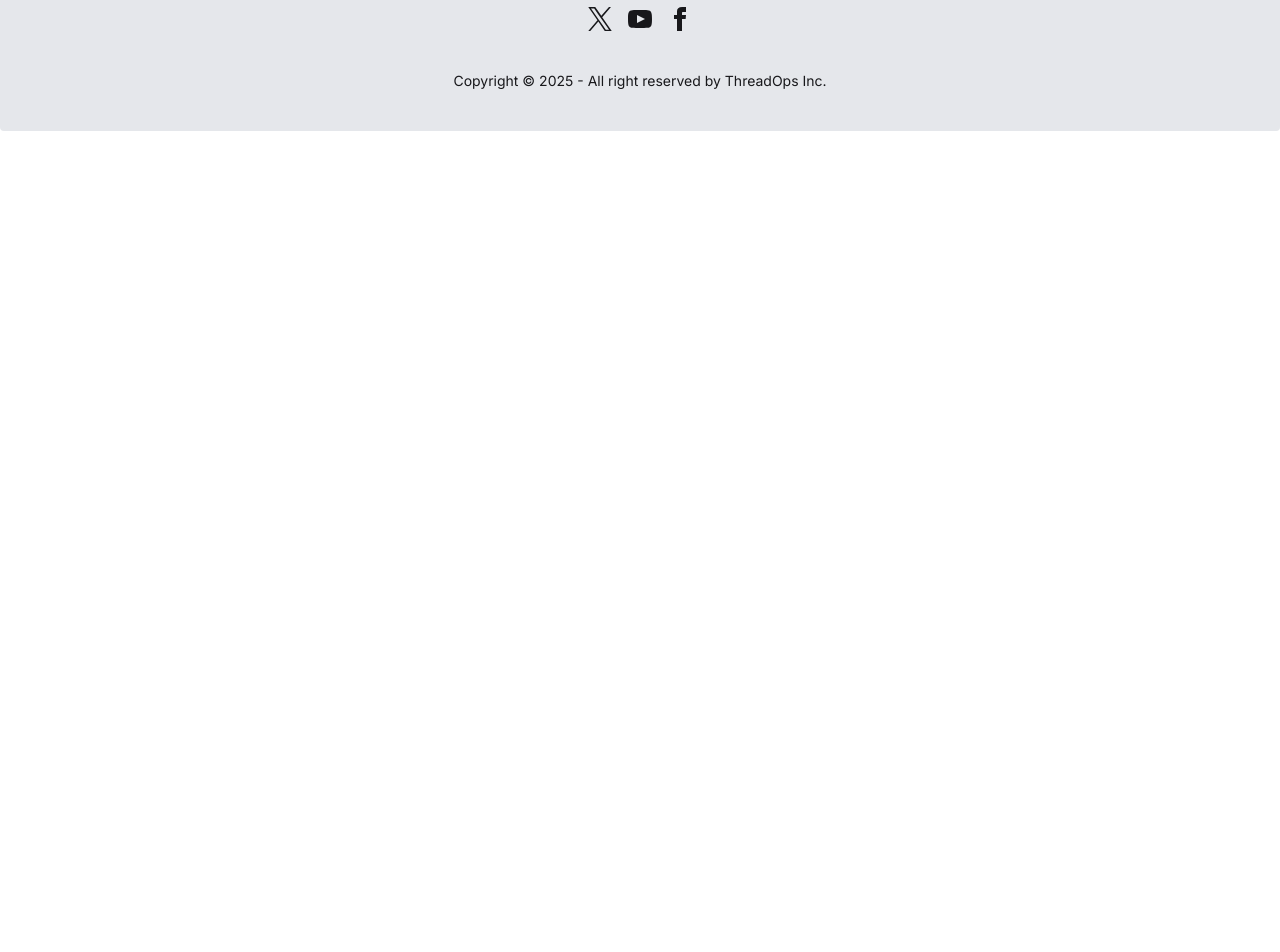
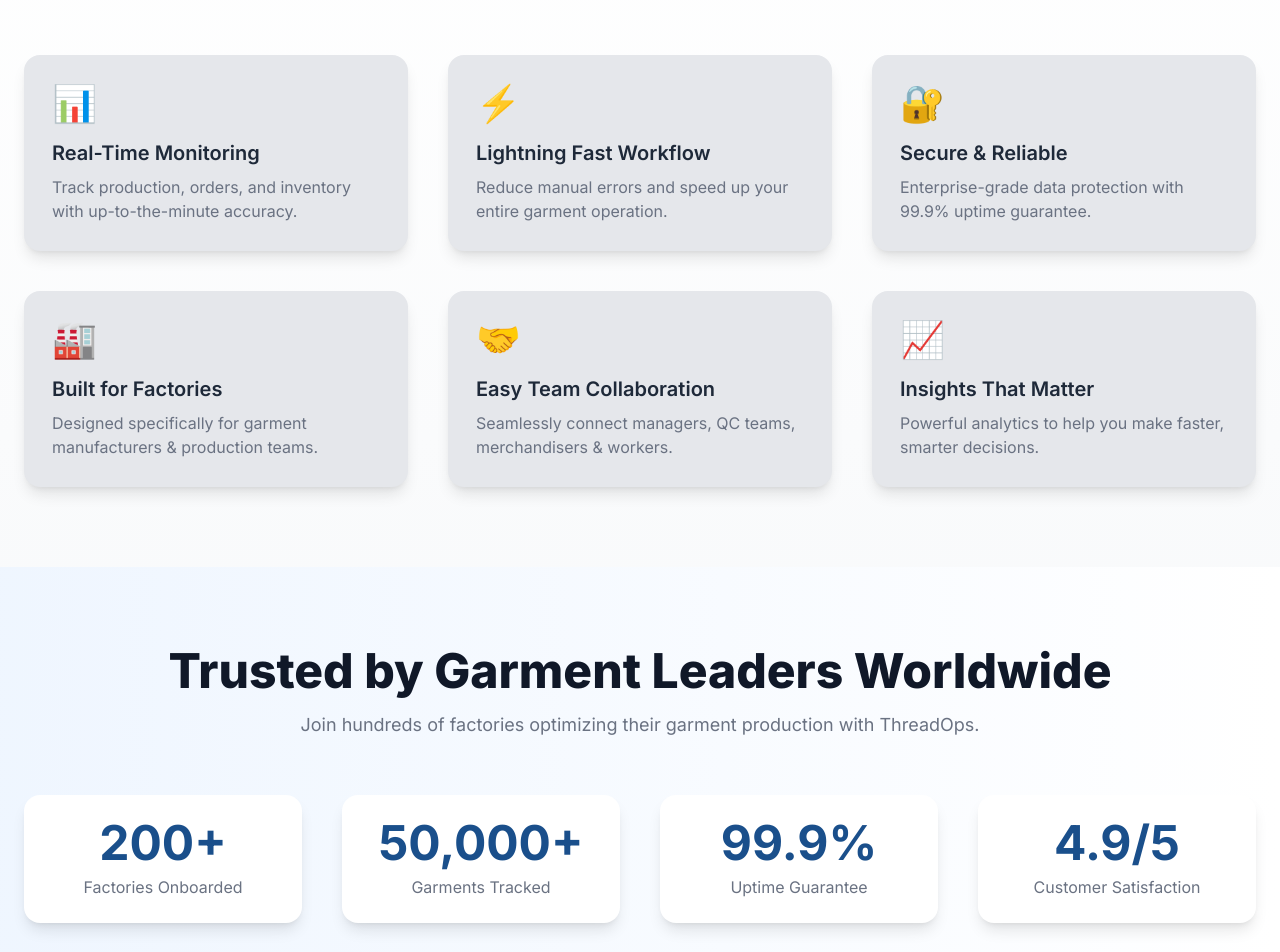
Before and after one commit to Ibne-Shahid/thread-ops-client-side, a React (Vite) app: page / in a window 1280 px wide. Shown: the part 2260-3212 px from the top of the page. Before the commit the page ends 2391 px from the top, so only its background shows below. Built offline with nearby package versions, Linux system fonts and the light colour scheme; no server answers.

Commit message:
stats section added

```diff
--- a/src/Pages/Home/Home.jsx
+++ b/src/Pages/Home/Home.jsx
@@ -3,6 +3,8 @@ import Hero from '../../components/HomeComponents/Hero'
 import OurProducts from '../../components/HomeComponents/OurProducts'
 import HowItWorks from '../../components/HomeComponents/HowItWorks'
 import Review from '../../components/HomeComponents/Review'
+import WhyChoose from '../../components/HomeComponents/WhyChoose'
+import StatsSection from '../../components/HomeComponents/StatsSection'
 
 const reviewsPromise = fetch('/review.json').then(res=>res.json())
 
@@ -15,6 +17,8 @@ const Home = () => {
         <OurProducts></OurProducts>
         <HowItWorks></HowItWorks>
         <Review reviewsPromise={reviewsPromise}></Review>
+        <WhyChoose></WhyChoose>
+        <StatsSection></StatsSection>
     </div>
   )
 }
--- /dev/null
+++ b/src/Pages/ProductDetails/ProductDetails.jsx
@@ -0,0 +1,9 @@
+import React from 'react'
+
+const ProductDetails = () => {
+  return (
+    <div>ProductDetails</div>
+  )
+}
+
+export default ProductDetails
--- /dev/null
+++ b/src/components/HomeComponents/StatsSection.jsx
@@ -0,0 +1,40 @@
+import React from "react";
+import { motion } from 'motion/react'
+
+const StatsSection = () => {
+    const stats = [
+        { id: 1, value: "200+", label: "Factories Onboarded" },
+        { id: 2, value: "50,000+", label: "Garments Tracked" },
+        { id: 3, value: "99.9%", label: "Uptime Guarantee" },
+        { id: 4, value: "4.9/5", label: "Customer Satisfaction" },
+    ];
+
+    return (
+        <section className="py-20 bg-gradient-to-r from-blue-50 to-white">
+            <div className="max-w-7xl mx-auto px-6 text-center">
+
+                <motion.h1 className="text-4xl md:text-5xl font-extrabold text-gray-900 mb-4" initial={{ opacity: 0, y: -50 }}
+                    animate={{ opacity: 1, y: 0 }}
+                    transition={{ duration: 1 }}>
+                    Trusted by Garment Leaders Worldwide
+                </motion.h1>
+                <p className="text-gray-500 text-lg mb-14">
+                    Join hundreds of factories optimizing their garment production with ThreadOps.
+                </p>
+
+                <div className="grid grid-cols-2 md:grid-cols-4 gap-10">
+                    {stats.map((stat) => (
+                        <motion.div key={stat.id} className="p-6 bg-white rounded-2xl shadow-lg hover:shadow-2xl transition" initial={{ opacity: 0, y: 30 }}
+                            animate={{ opacity: 1, y: 0 }}
+                            transition={{ duration: 1, delay: 0.6 }}>
+                            <h3 className="text-4xl md:text-5xl font-bold text-primary mb-2">{stat.value}</h3>
+                            <p className="text-gray-500 text-sm md:text-base">{stat.label}</p>
+                        </motion.div>
+                    ))}
+                </div>
+            </div>
+        </section>
+    );
+};
+
+export default StatsSection;
--- /dev/null
+++ b/src/components/HomeComponents/WhyChoose.jsx
@@ -0,0 +1,90 @@
+import React from "react";
+import { motion } from 'motion/react'
+
+const WhyChoose = () => {
+    return (
+        <div className="py-20 bg-gradient-to-b from-white to-gray-50">
+            <div className="max-w-7xl mx-auto px-6">
+
+                <div className="text-center mb-14">
+                    <motion.h1 className="text-4xl md:text-5xl font-extrabold text-gray-900" initial={{ opacity: 0, y: -50 }}
+                        animate={{ opacity: 1, y: 0 }}
+                        transition={{ duration: 1 }}>
+                        Why Choose <span className="bg-gradient-to-r from-primary to-secondary bg-clip-text text-transparent">ThreadOps?</span>
+                    </motion.h1>
+                    <p className="mt-4 text-gray-500 text-lg">
+                        A powerful garment management platform designed for speed, accuracy & growth.
+                    </p>
+                </div>
+
+                <motion.div className="grid grid-cols-1 md:grid-cols-2 lg:grid-cols-3 gap-10" initial={{ opacity: 0, y: 30 }}
+                    animate={{ opacity: 1, y: 0 }}
+                    transition={{ duration: 1, delay: 0.6 }}>
+
+                    <div className="p-7 rounded-2xl shadow-lg hover:shadow-2xl transition bg-base-200">
+                        <div className="text-blue-600 text-4xl mb-4">
+                            📊
+                        </div>
+                        <h3 className="text-xl font-semibold text-gray-800">Real-Time Monitoring</h3>
+                        <p className="mt-2 text-gray-500">
+                            Track production, orders, and inventory with up-to-the-minute accuracy.
+                        </p>
+                    </div>
+
+                    <div className="p-7 rounded-2xl shadow-lg hover:shadow-2xl transition bg-base-200">
+                        <div className="text-blue-600 text-4xl mb-4">
+                            ⚡
+                        </div>
+                        <h3 className="text-xl font-semibold text-gray-800">Lightning Fast Workflow</h3>
+                        <p className="mt-2 text-gray-500">
+                            Reduce manual errors and speed up your entire garment operation.
+                        </p>
+                    </div>
+
+                    <div className="p-7 rounded-2xl shadow-lg hover:shadow-2xl transition bg-base-200">
+                        <div className="text-blue-600 text-4xl mb-4">
+                            🔐
+                        </div>
+                        <h3 className="text-xl font-semibold text-gray-800">Secure & Reliable</h3>
+                        <p className="mt-2 text-gray-500">
+                            Enterprise-grade data protection with 99.9% uptime guarantee.
+                        </p>
+                    </div>
+
+                    <div className="p-7 rounded-2xl shadow-lg hover:shadow-2xl transition bg-base-200">
+                        <div className="text-blue-600 text-4xl mb-4">
+                            🏭
+                        </div>
+                        <h3 className="text-xl font-semibold text-gray-800">Built for Factories</h3>
+                        <p className="mt-2 text-gray-500">
+                            Designed specifically for garment manufacturers & production teams.
+                        </p>
+                    </div>
+
+                    <div className="p-7 rounded-2xl shadow-lg hover:shadow-2xl transition bg-base-200">
+                        <div className="text-blue-600 text-4xl mb-4">
+                            🤝
+                        </div>
+                        <h3 className="text-xl font-semibold text-gray-800">Easy Team Collaboration</h3>
+                        <p className="mt-2 text-gray-500">
+                            Seamlessly connect managers, QC teams, merchandisers & workers.
+                        </p>
+                    </div>
+
+                    <div className="p-7 rounded-2xl shadow-lg hover:shadow-2xl transition bg-base-200">
+                        <div className="text-blue-600 text-4xl mb-4">
+                            📈
+                        </div>
+                        <h3 className="text-xl font-semibold text-gray-800">Insights That Matter</h3>
+                        <p className="mt-2 text-gray-500">
+                            Powerful analytics to help you make faster, smarter decisions.
+                        </p>
+                    </div>
+
+                </motion.div>
+            </div>
+        </div>
+    );
+};
+
+export default WhyChoose;
```
